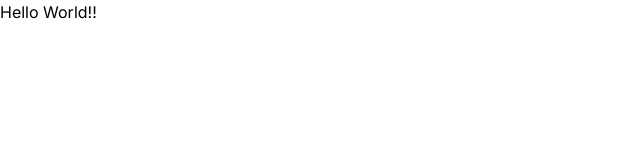
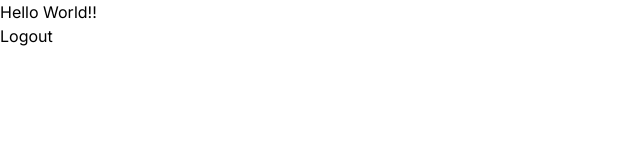
Before and after one commit to TomasSorgetti/new-portfolio-dashboard, a Next.js app: page / in a window 1280 px wide. Shown: the top 160 px of the page, without its empty margins (0-640 px from the left). Built offline with nearby package versions, Linux system fonts and the light colour scheme; sample sign-in values are in the browser's storage.

Commit message:
protected routes

```diff
--- a/src/app/login/page.jsx
+++ b/src/app/login/page.jsx
@@ -1,5 +1,5 @@
 "use client";
-import { useState } from "react";
+import { useLayoutEffect, useState } from "react";
 import { useForm } from "react-hook-form";
 import { URL_BASE } from "@/constants";
 import axios from "axios";
@@ -11,6 +11,16 @@ export default function Login() {
   const [err, setErr] = useState("");
   const [loading, setLoading] = useState(false);
   const router = useRouter();
+
+  const token = localStorage.getItem("token");
+  useLayoutEffect(() => {
+    if (token) {
+      router.push("/");
+    }
+  }, []);
+  if (token) {
+    return null;
+  }
 
   const onSubmit = async (data) => {
     if (data.email && data.password) {
--- a/src/app/page.jsx
+++ b/src/app/page.jsx
@@ -1,8 +1,32 @@
+"use client";
+
+import { useLayoutEffect } from "react";
+import { useRouter } from "next/navigation";
 
 export default function Home() {
+  const router = useRouter();
+  const token = localStorage.getItem("token");
+  useLayoutEffect(() => {
+    if (!token) {
+      router.push("/login");
+    }
+  }, []);
+
+  if (!token) {
+    return null;
+  }
+
   return (
     <main>
       <h1>Hello World!!</h1>
+      <button
+        onClick={() => {
+          localStorage.removeItem("token");
+          router.push("/login");
+        }}
+      >
+        Logout
+      </button>
     </main>
   );
 }
```
